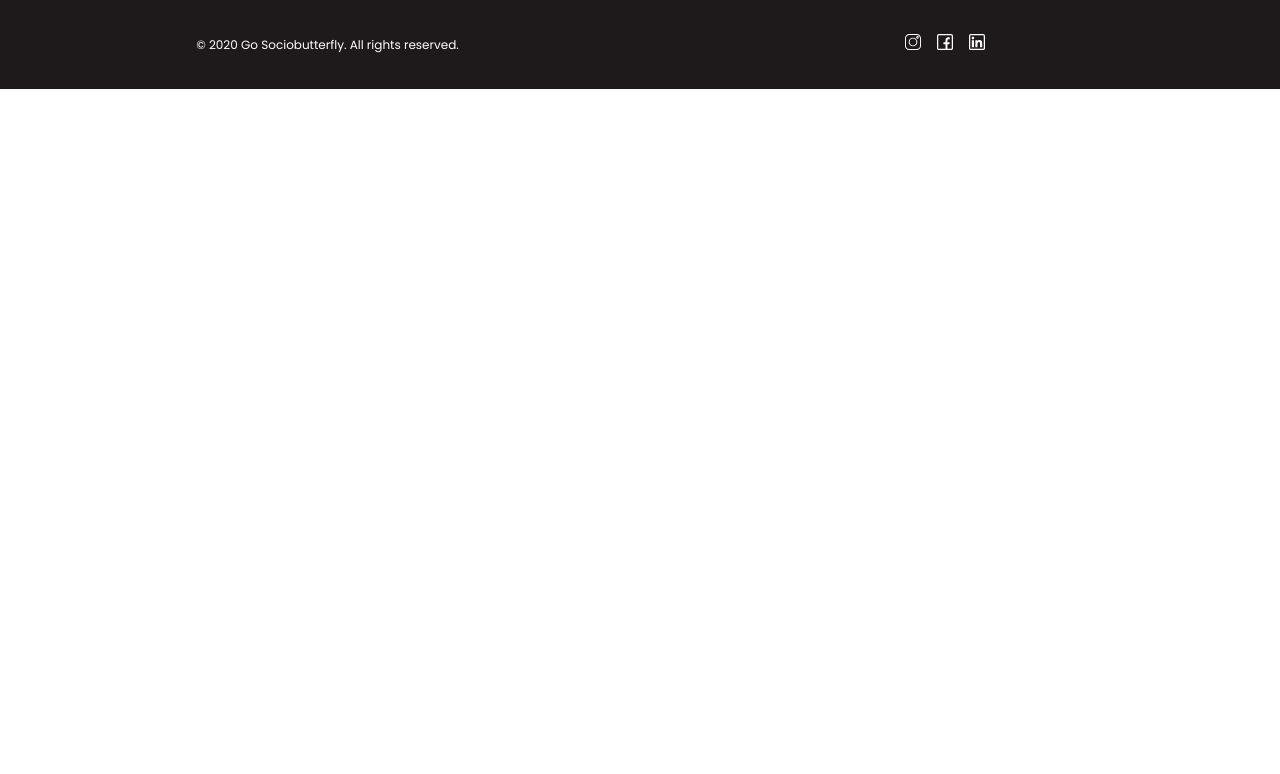
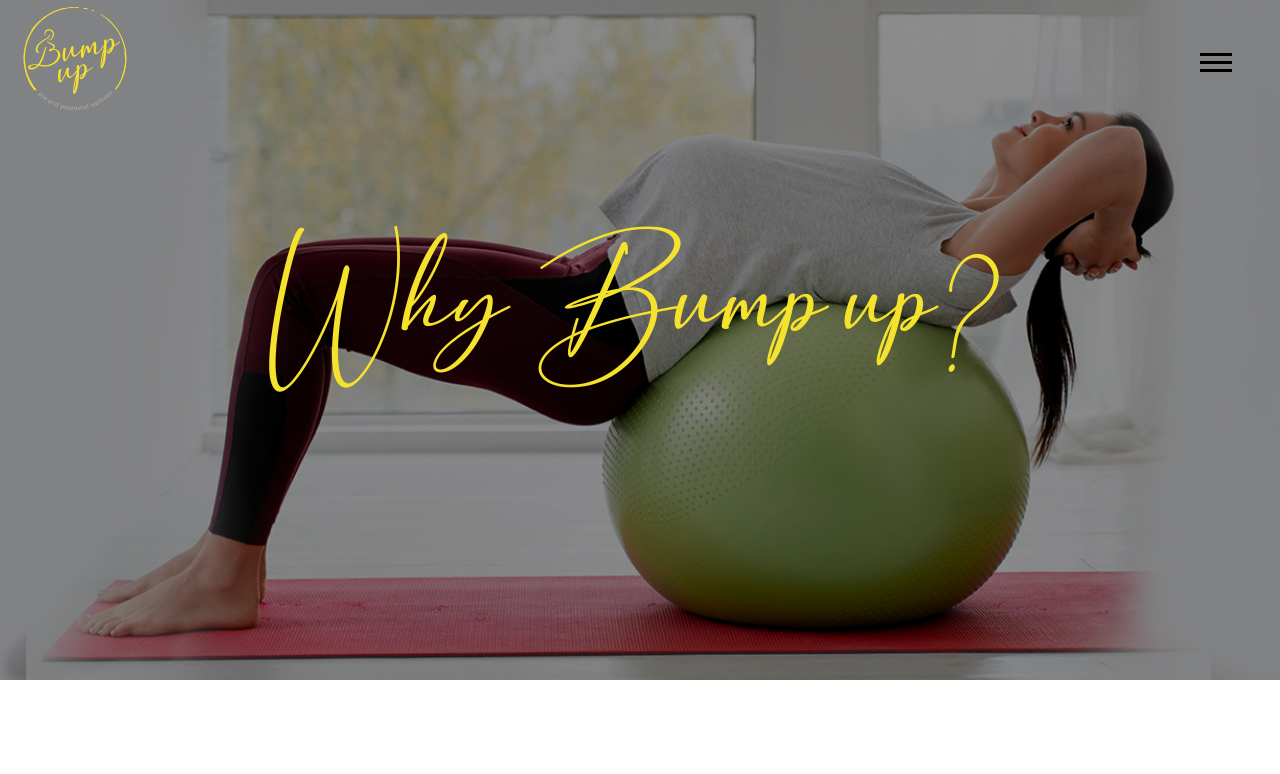
Before and after one commit to 2G-Developers/bumup, a React (Create React App) app: page /whybumpup in a window 1280 px wide. Shown: the top 774 px of the page. Built offline with nearby package versions, Linux system fonts and the light colour scheme.

Commit message:
Commit new page bumpup

```diff
--- a/src/App.js
+++ b/src/App.js
@@ -3,6 +3,8 @@
 import Footer from './components/Footer/Footer';
 
 import contactPage from './pages/contact';
+import whybumpup from './pages/whybumpup';
+
 import Home from './pages/home';
 import program from './pages/program';
 
@@ -17,6 +19,8 @@
             <Route exact path="/" component={Home} />
             <Route path="/program" component={program} />
             <Route path="/contact" component={contactPage} />
+            <Route path="/whybumpup" component={whybumpup} />
+
           </Switch>
           <Floater />
           <Footer />
--- a/src/components/About/About.jsx
+++ b/src/components/About/About.jsx
@@ -1,5 +1,5 @@
 import React from 'react'
-import {ReactComponent as Bumpup} from '../../static/img/Bump.svg'
+// import {ReactComponent as Bumpup} from '../../static/img/Bump.svg'
 
 function About(){
     return(
@@ -59,7 +59,7 @@
                 </div>
             </div>
 
-            <Bumpup className="about__img" />
+            {/* <Bumpup className="about__img" /> */}
 
         </section>
     )
--- a/src/components/Carousel/Carousel.jsx
+++ b/src/components/Carousel/Carousel.jsx
@@ -1,6 +1,35 @@
 import React from 'react'
 
 function Carousel({images, imagesMobile, altText}) {
+    const myurl = window.location.href
+    if (myurl.indexOf("whybumpup")!==-1)
+    {
+        return (
+        <header id="hero" className="hero">
+            <div className="hero__img">
+                <img src={images} className="img-fluid desktop-carousel" alt={altText} />
+                <img src={imagesMobile} className="img-fluid mobile-carousel" alt={altText} />
+                <div className="hero__caption" >
+                    <h5 className="hero__header__bumpup mobile">Why Bump up?</h5>
+                    <h5 className="hero__header__bumpup desktop">Why Bump up?</h5>
+
+                    <div className="hero__content desktop">
+                        {/* <p style={{whiteSpace: "nowrap"}}>At Bump up, we believe that every pregnancy should be a happy pregnancy! We offer programs to help</p>
+                        <p style={{whiteSpace: "nowrap"}}>mummas (and daddies) simply enjoy their experience of pregnancy and stay healthy, fit and sorted to </p>
+                        <p style={{whiteSpace: "nowrap"}}>make the best of their bump(y) times.</p> */}
+                    </div>
+
+                    {/* <div className="hero__content mobile">
+                        <p>At Bump up, we believe that every pregnancy should be a happy pregnancy! We offer programs to help
+                        mummas (and daddies) simply enjoy their experience of pregnancy and stay healthy, fit and sorted to
+                        make the best of their bump(y) times.</p>
+                    </div> */}
+
+                </div>
+            </div>
+        </header>)
+    }
+    else{
     return (
         <header id="hero" className="hero">
             <div className="hero__img">
@@ -27,5 +56,6 @@
         </header>
     )
 }
+}
 
 export default Carousel
--- a/src/components/Navbar/Navbar.jsx
+++ b/src/components/Navbar/Navbar.jsx
@@ -29,7 +29,7 @@
 import React , { useState } from 'react'
 import { Link } from "react-router-dom";
 
-function Navbar({isSecondary,class1="navbar-list", class2="navbar-list", class3="navbar-list",color='#fff'}){
+function Navbar({isSecondary,class1="navbar-list", class2="navbar-list", class3="navbar-list",class4="navbar-list",color='#fff'}){
     const [showNav,setShownav ] = useState(false);
     const [navbar, setNavbar] = useState(false);
 
@@ -65,6 +65,7 @@
         <div className="navbar-content">
             <Link to="/" className={class1}>Home</Link>
             <Link to="/program" className={class2}>Program</Link>
+            <Link to="/whybumpup" className={class4}>About</Link>
             <Link to="/contact" className={class3}>Contact</Link>
 
         </div>
--- a/src/pages/home.js
+++ b/src/pages/home.js
@@ -1,6 +1,6 @@
 import React from 'react'
 import Carousel from './../components/Carousel/Carousel'
-import About from './../components/About/About'
+
 
 
 import HomeBanner from './../static/img/Home-Banner.png'
@@ -17,7 +17,7 @@
             <Carousel images={HomeBanner} altText="Hero"
                 imagesMobile={HomeMobile} />
             <OfferSecondary />
-            <About />
+
             <Mantra />
             <Founder />
     </div>
--- /dev/null
+++ b/src/pages/whybumpup.js
@@ -0,0 +1,25 @@
+import React from 'react'
+import Carousel from '../components/Carousel/Carousel'
+import About from '../components/About/About'
+
+
+import HomeBanner from './../static/img/bumphome.jpg'
+import HomeMobile from './../static/img/bumphome.jpg'
+// import Founder from '../components/Founder/Founder'
+// import Mantra from '../components/Mantra/Mantra'
+// import OfferSecondary from '../components/Offer/OfferSecondary'
+import Navbar from '../components/Navbar/Navbar';
+
+function Home() {
+  return (
+    <div className="App">
+            <Navbar class4="navbar-list-active"/>
+            <Carousel images={HomeBanner} altText="Hero"
+                imagesMobile={HomeMobile} />
+            <About />
+
+    </div>
+  );
+}
+
+export default Home;
--- a/src/static/css/components/Carousel/_carousel.scss
+++ b/src/static/css/components/Carousel/_carousel.scss
@@ -27,6 +27,24 @@
 
         @media (min-width: 1120px) {
             font-size: 7.5rem;
+        }
+    }
+    &__header__bumpup {
+        color: #f4e22c;
+        font-family: 'Hearth Stone', sans-serif;
+        font-weight: 300;
+        margin: 0 auto;
+        margin-bottom: 1rem;
+        margin-top: 2.5rem;
+        line-height: 1.3;
+        font-size: 4rem;
+
+        @media (min-width: 768px) {
+            font-size: 4rem;
+        }
+
+        @media (min-width: 1120px) {
+            font-size: 6.5rem;
         }
     }
 
--- a/src/static/css/components/Offer/_offer-page.scss
+++ b/src/static/css/components/Offer/_offer-page.scss
@@ -56,12 +56,12 @@
 
         }
         &-body-active {
-            background: #f4e22c;
+            // background: #f4e22c;
             padding: 0 2rem;
             border: solid #7ccdce;
             border-width: 2px 2px 7px;
             text-decoration: none;
-            font-weight: 800;
+            // font-weight: 800;
 
         }
 
```
Also changed, not shown: src/static/img/bumphome.jpg (added).
